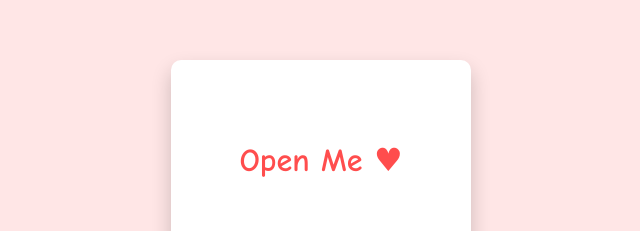
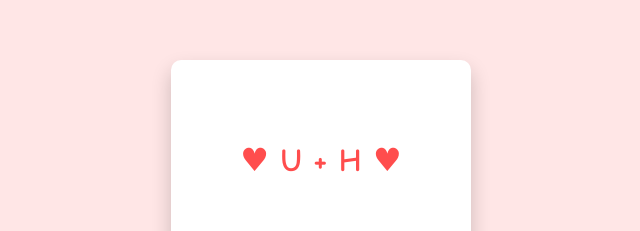
Before and after one commit to h0jink/test5, a plain HTML site: page index.html in a window 1280 px wide. Shown: the part 240-471 px from the top of the page, without its empty margins (319-959 px from the left). Drawn offline with Linux system fonts and the light colour scheme.

Commit message:
Update index.html

```diff
--- a/index.html
+++ b/index.html
@@ -9,7 +9,7 @@
 </head>
 <body>
     <div class="envelope" onclick="openEnvelope()">
-        <h1 style="color: #ff4d4d;">Open Me ♥</h1>
+        <h1 style="color: #ff4d4d;">♥ U + H ♥</h1>
     </div>
     <div class="images">
         <div>
```
